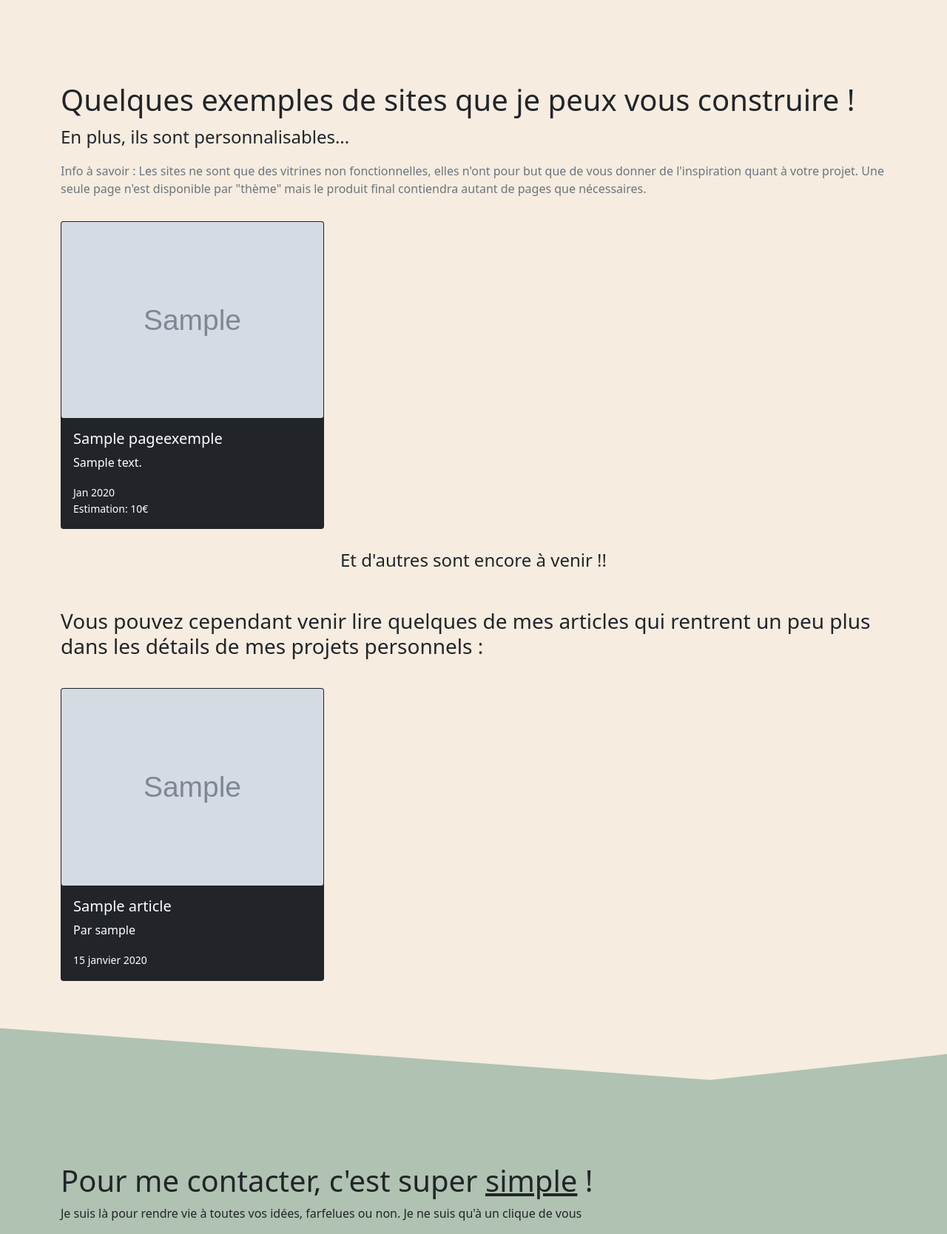
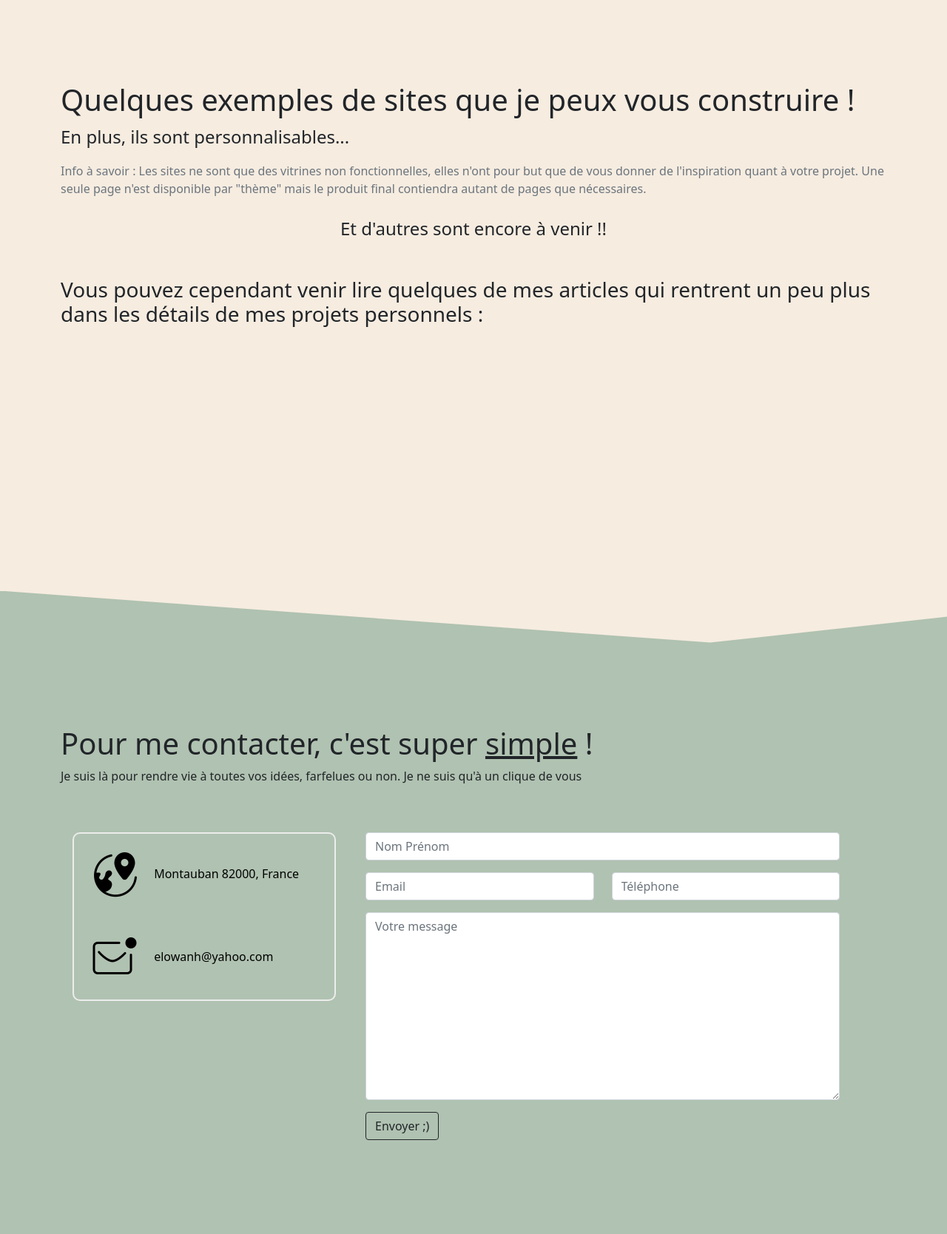
Before and after one commit to Elowarp/portfolio, a Django app: page / in a window 1280 px wide. Shown: the part 2745-4413 px from the top of the page at 74% size. Run offline with Django 4.2, Linux system fonts and the light colour scheme; tables that the repository leaves empty hold one stand-in row (values such as "Sample post"); grey boxes marked "Sample" are stand-in pictures; some libraries are stand-ins or nearby versions.

Commit message:
Changement de repo

```diff
--- a/templates/index.html
+++ b/templates/index.html
@@ -176,21 +176,7 @@
                     page n'est disponible par "thème" mais le produit final contiendra autant de pages que
                     nécessaires.</span>
                 <div class="row mt-3">
-                    {% for page in pages%}
-                    <div class="col-lg-4 col-12">
-                        <a href="/sites?id={{page.id}}" class="text-decoration-none">
-                            <div class="card bg-dark text-white my-3">
-                                <img src="/media/{{page.image}}" class="card-img" alt="{{page.image}}" loading="lazy">
-                                <div class="card-body">
-                                    <h5 class="card-title">{{page.name}}</h5>
-                                    <p class="card-text fs-6">{{page.description}}</p>
-                                    <small class="card-text">{{page.date|date:"M Y"}}</small>
-                                    <small class="d-block">Estimation: {{page.prix}}€</small>
-                                </div>
-                            </div>
-                        </a>
-                    </div>
-                    {% endfor %}
+
                 </div>
                 <div class="row mt-2">
                     <span class="fs-4 text-center">Et d'autres sont encore à venir !!</span>
@@ -199,20 +185,7 @@
                     <h3>Vous pouvez cependant venir lire quelques de mes articles qui rentrent un peu plus dans les détails de mes projets personnels :</h3>
                 </div>
                 <div class="row mt-3">
-                    {% for article in articles%}
-                    <div class="col-lg-4 col-12">
-                        <a href="/articles?id={{article.id}}" class="text-decoration-none">
-                            <div class="card bg-dark text-white my-3">
-                                <img src="/media/{{article.image}}" class="card-img" alt="{{article.image}}" loading="lazy">
-                                <div class="card-body">
-                                    <h5 class="card-title">{{article.title}}</h5>
-                                    <p class="card-text fs-6">Par {{article.author}}</p>
-                                    <small class="card-text">{{article.date}}</small>
-                                </div>
-                            </div>
-                        </a>
-                    </div>
-                    {% endfor %}
+
                 </div>
             </div>
 
--- a/vitrine/sendTelegram.py
+++ b/vitrine/sendTelegram.py
@@ -7,10 +7,11 @@ dotenv.load_dotenv(".env")
 api_key = os.getenv('TELEGRAM_API_KEY')
 user_id = os.getenv('TELEGRAM_USER_ID')
 
-myBot = Bot(token=api_key)
+# myBot = Bot(token=api_key)
 
 def send(message="Ton gp le tracteur"):
-    myBot.send_message(chat_id=user_id, text=message)
+    pass
+    #myBot.send_message(chat_id=user_id, text=message)
 
 if __name__ == "__main__":
     send()
```
